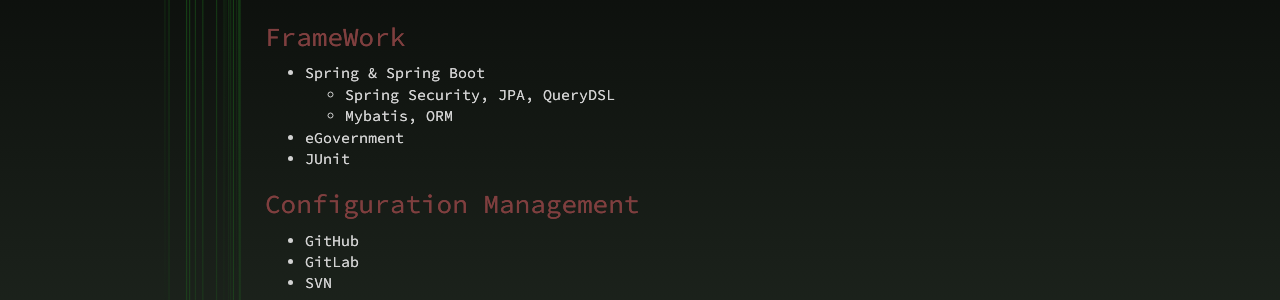
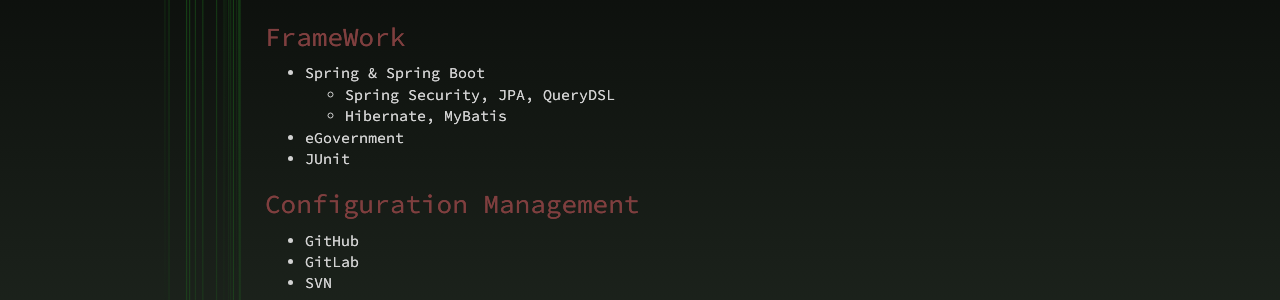
Before and after one commit to BAEKJungHo/blog-repo-third, a Jekyll site: the page built from index.md, in a window 1280 px wide and 900 px high, scrolled down 3839 px. Shown: the part 154-454 px from the top of the window. Built offline with Jekyll 4.4.1, drawn with Linux system fonts in a browser that asks for light colours; nearby versions of some CDN libraries.

Commit message:
Update index.md

```diff
--- a/index.md
+++ b/index.md
@@ -70,7 +70,7 @@ description: Resume
 
 - Spring & Spring Boot
   - Spring Security, JPA, QueryDSL
-  - Mybatis, ORM
+  - Hibernate, MyBatis
 - eGovernment
 - JUnit
 
```
